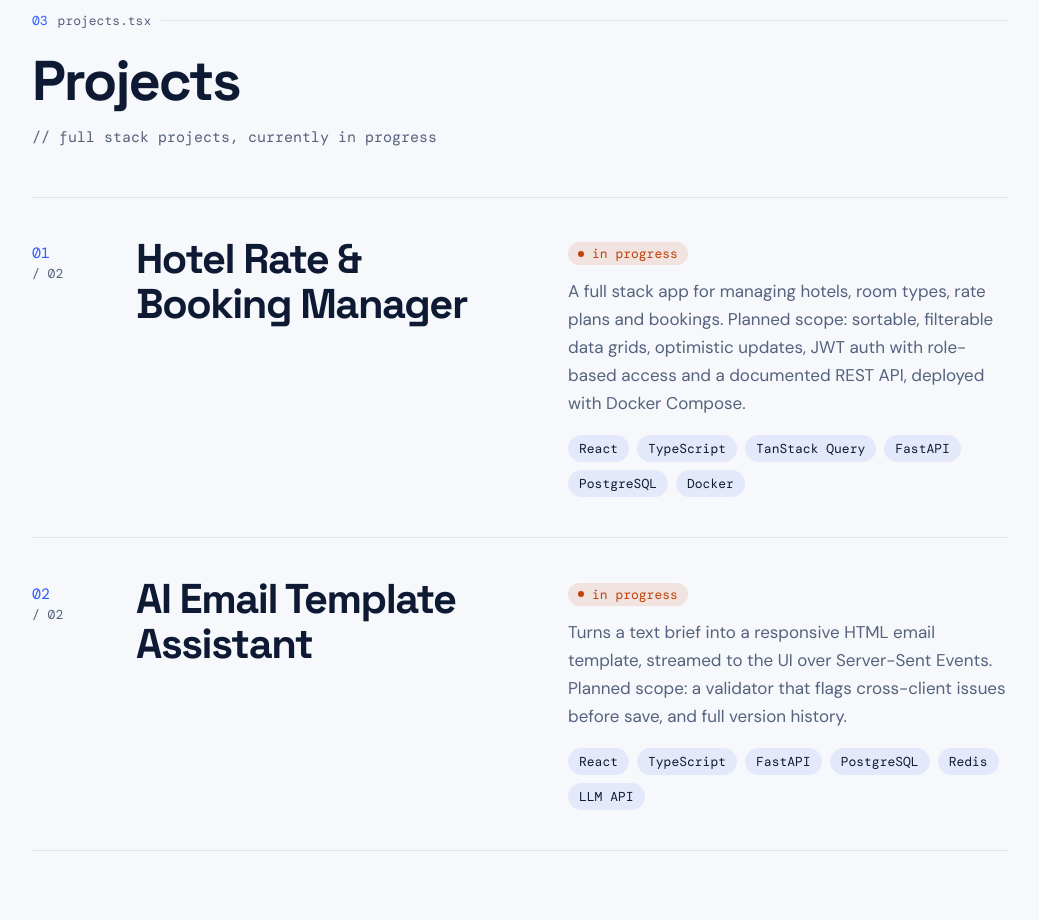
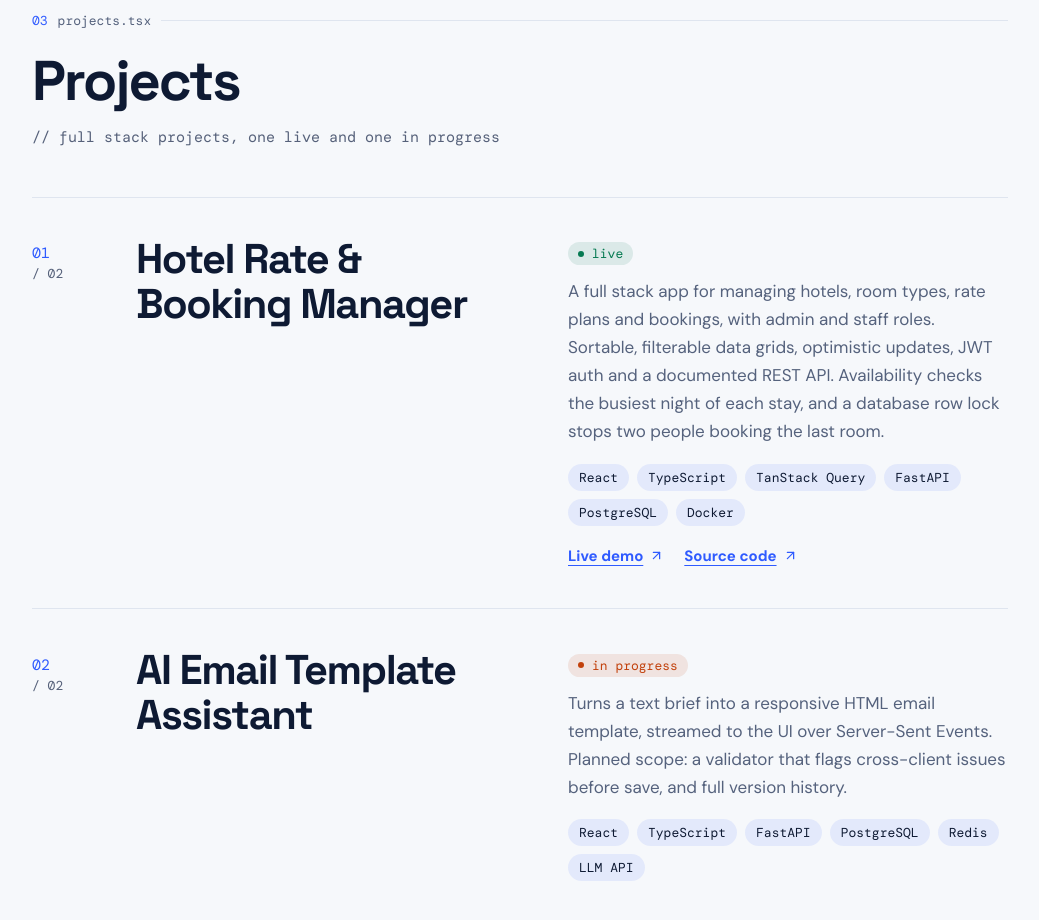
Before and after one commit to manikantasriram/portfolio-nextjs, a Next.js app: page / in a window 1280 px wide. Shown: the part 3620-4540 px from the top of the page, without its empty margins (120-1159 px from the left). Built offline with nearby package versions, Linux system fonts and the light colour scheme.

Commit message:
Mark Hotel Rate & Booking Manager live with demo and source links

```diff
--- a/app/globals.css
+++ b/app/globals.css
@@ -1207,7 +1207,7 @@
     font: var(--fs-xs) / 1 var(--f-mono);
     color: var(--c);
   }
-  /* "in progress" badge on projects that are still being built */
+  /* status badge: "live" (deployed) or "in progress" (still being built) */
   .pstatus {
     display: inline-flex;
     align-items: center;
@@ -1224,6 +1224,39 @@
     height: 6px;
     border-radius: 50%;
     background: currentColor;
+  }
+  .pstatus[data-status="live"] {
+    color: var(--ok);
+    background: color-mix(in srgb, var(--ok) 11%, transparent);
+  }
+  /* live demo / source code links under a project */
+  .plinks {
+    display: flex;
+    flex-wrap: wrap;
+    gap: 8px 20px;
+    margin-top: 18px;
+  }
+  .plinks a {
+    display: inline-flex;
+    align-items: center;
+    gap: 6px;
+    font-size: var(--fs-sm);
+    font-weight: 600;
+    color: var(--acc);
+    text-decoration: underline;
+    text-decoration-thickness: 1px;
+    text-underline-offset: 4px;
+  }
+  .plinks a:hover {
+    text-decoration-thickness: 2px;
+  }
+  .plinks svg {
+    width: 15px;
+    height: 15px;
+    transition: transform 0.3s var(--ease);
+  }
+  .plinks a:hover svg {
+    transform: translate(2px, -2px);
   }
   .pidx b {
     color: var(--acc);
--- a/app/page.tsx
+++ b/app/page.tsx
@@ -35,7 +35,7 @@ export default function Home() {
           </Suspense>
         </Section>
 
-        <Section id="projects" comment="// full stack projects, currently in progress">
+        <Section id="projects" comment="// full stack projects, one live and one in progress">
           <ProjectList />
         </Section>
 
--- a/components/projects.tsx
+++ b/components/projects.tsx
@@ -1,3 +1,4 @@
+import { ArrowUpRight } from "lucide-react";
 import { projects } from "@/lib/content";
 
 /** Projects as a typographic index: large titles on a ruled list, no cards. */
@@ -15,7 +16,7 @@ export function ProjectList() {
           <h3>{p.name}</h3>
           <div className="pbody">
             {p.status && (
-              <p className="pstatus">
+              <p className="pstatus" data-status={p.status}>
                 <i aria-hidden="true" />
                 {p.status}
               </p>
@@ -28,6 +29,20 @@ export function ProjectList() {
                 </li>
               ))}
             </ul>
+            {p.links && (
+              <p className="plinks">
+                {p.links.demo && (
+                  <a href={p.links.demo} target="_blank" rel="noopener noreferrer">
+                    Live demo <ArrowUpRight className="i-out" strokeWidth={2} aria-hidden="true" />
+                  </a>
+                )}
+                {p.links.code && (
+                  <a href={p.links.code} target="_blank" rel="noopener noreferrer">
+                    Source code <ArrowUpRight className="i-out" strokeWidth={2} aria-hidden="true" />
+                  </a>
+                )}
+              </p>
+            )}
           </div>
         </li>
       ))}
--- a/lib/content.ts
+++ b/lib/content.ts
@@ -117,17 +117,23 @@ export interface Project {
   name: string;
   description: string;
   stack: string[];
-  /** Shown as a badge. "in progress" means the project is still being built, not shipped. */
-  status?: "in progress";
+  /** Shown as a badge: "live" is deployed and usable; "in progress" is still being built. */
+  status?: "live" | "in progress";
+  /** Where to see it running and read the code. */
+  links?: { demo?: string; code?: string };
 }
 
 export const projects: Project[] = [
   {
     name: "Hotel Rate & Booking Manager",
     description:
-      "A full stack app for managing hotels, room types, rate plans and bookings. Planned scope: sortable, filterable data grids, optimistic updates, JWT auth with role-based access and a documented REST API, deployed with Docker Compose.",
+      "A full stack app for managing hotels, room types, rate plans and bookings, with admin and staff roles. Sortable, filterable data grids, optimistic updates, JWT auth and a documented REST API. Availability checks the busiest night of each stay, and a database row lock stops two people booking the last room.",
     stack: ["React", "TypeScript", "TanStack Query", "FastAPI", "PostgreSQL", "Docker"],
-    status: "in progress",
+    status: "live",
+    links: {
+      demo: "https://hotel-booking-manager.vercel.app",
+      code: "https://github.com/manikantasriram/hotel-booking-manager",
+    },
   },
   {
     name: "AI Email Template Assistant",
```
